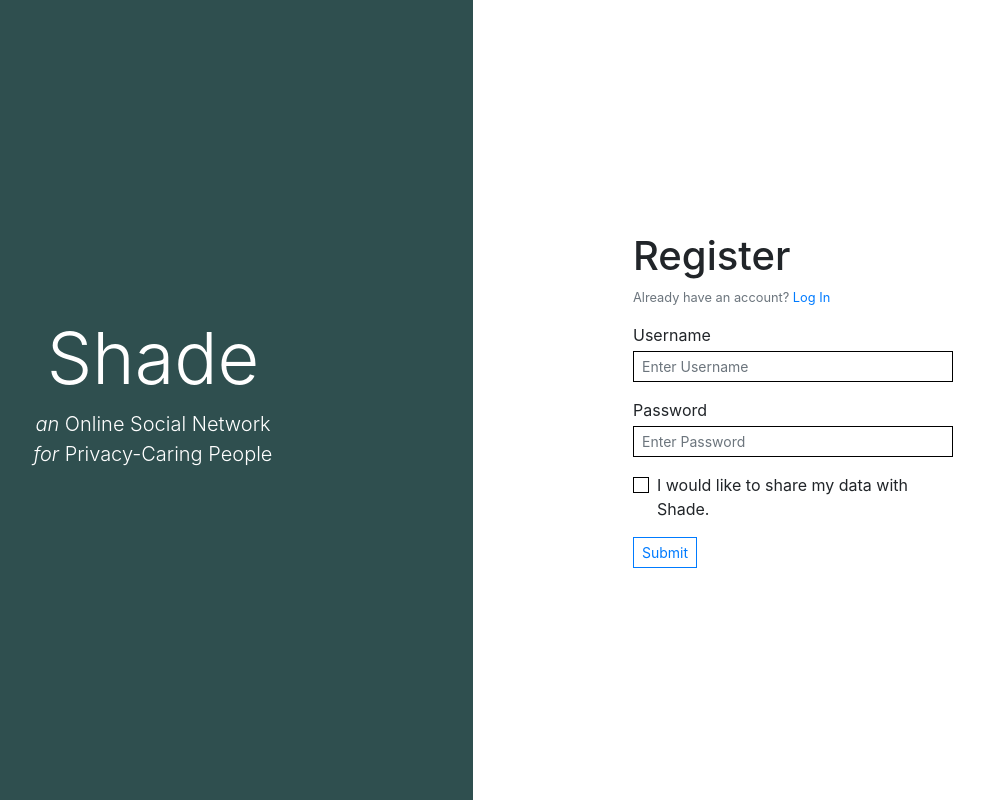
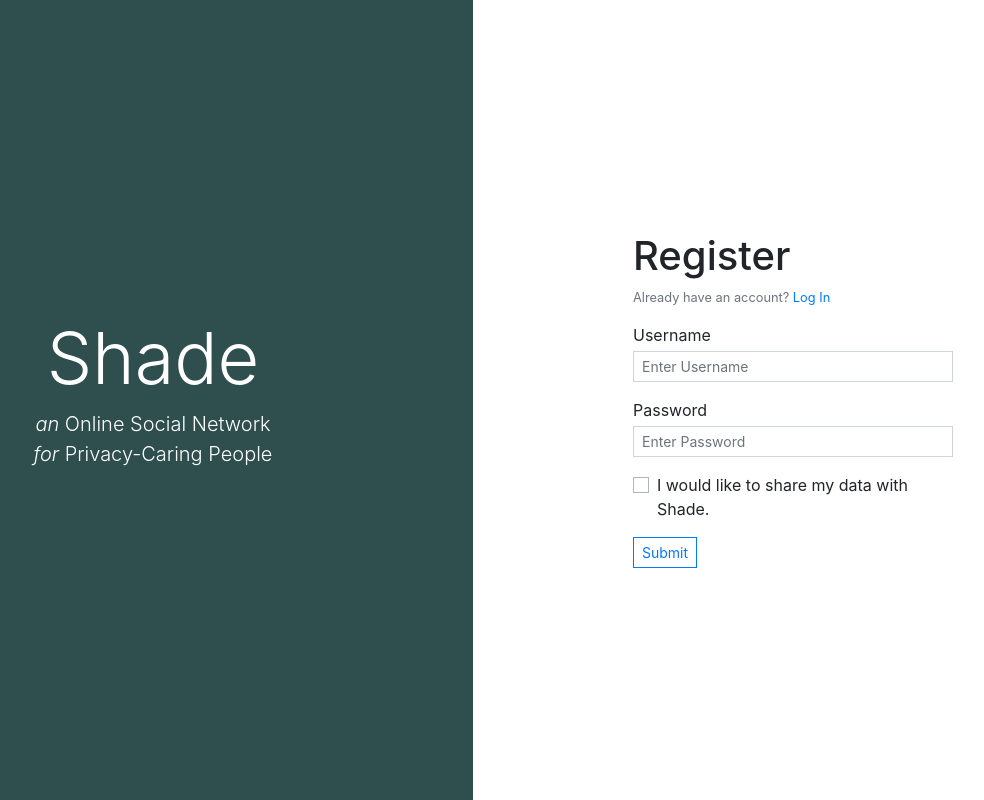
Before and after one commit to abhaykumarvats/shade, a Node server app: page /register in a window 1280 px wide. Shown: the whole page, without its empty margins (167-1151 px from the left). Run offline with Node 20, Linux system fonts and the light colour scheme; some libraries are stand-ins or nearby versions.

Commit message:
Remove black border from inputs and checkbox

```diff
--- a/public/css/form.css
+++ b/public/css/form.css
@@ -1,13 +1,11 @@
 /* Set input border */
 input[type] {
   border-radius: 0;
-  border: 1px solid black;
 }
 
 /* Set input border on focus */
 input[type]:focus {
   box-shadow: none;
-  border-radius: 0;
   border-color: #007bff;
 }
 
@@ -20,7 +18,6 @@ button {
 /* Set checkbox style  */
 .custom-checkbox .custom-control-label::before {
   border-radius: 0;
-  border: 1px solid black;
 }
 
 /* Set checkbox focus style */
--- a/public/css/home.css
+++ b/public/css/home.css
@@ -53,12 +53,10 @@ a.nav-item {
 
 input[type] {
   border-radius: 0;
-  border: 1px solid black;
 }
 
 input[type]:focus {
   box-shadow: none;
-  border-radius: 0;
   border-color: #007bff;
 }
 
```
